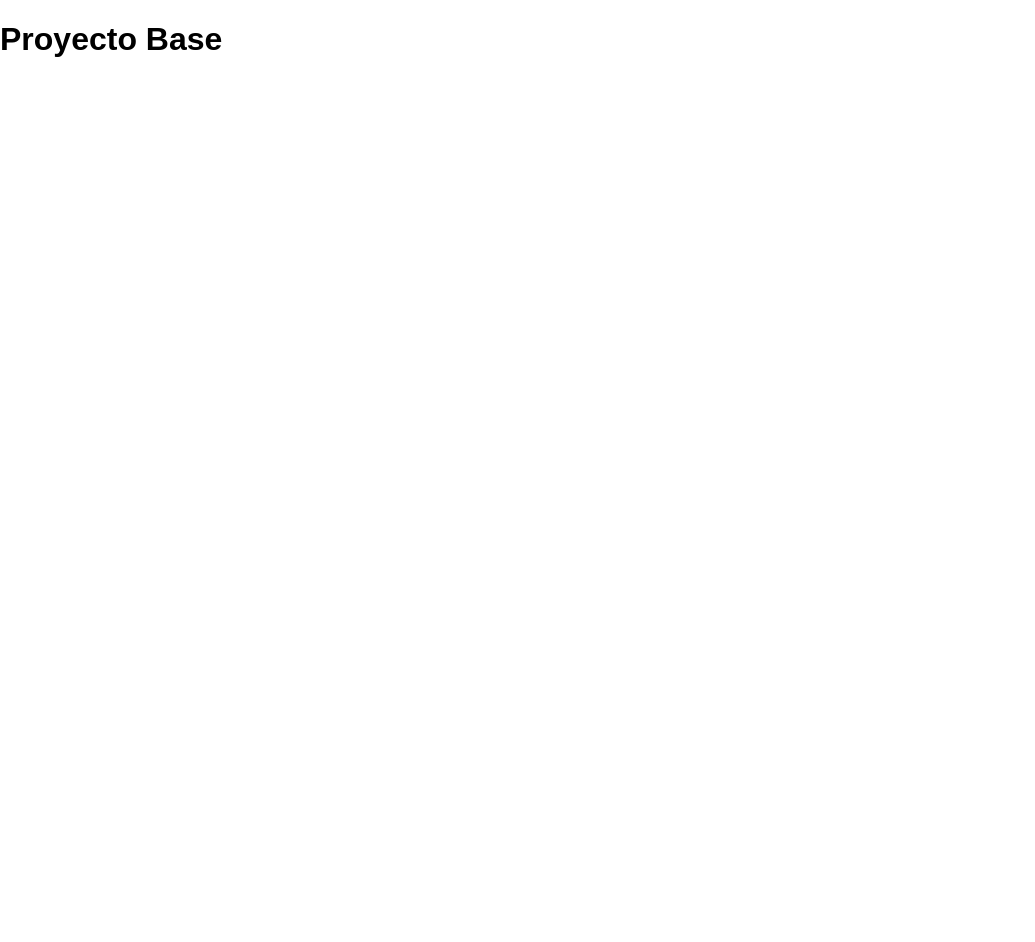
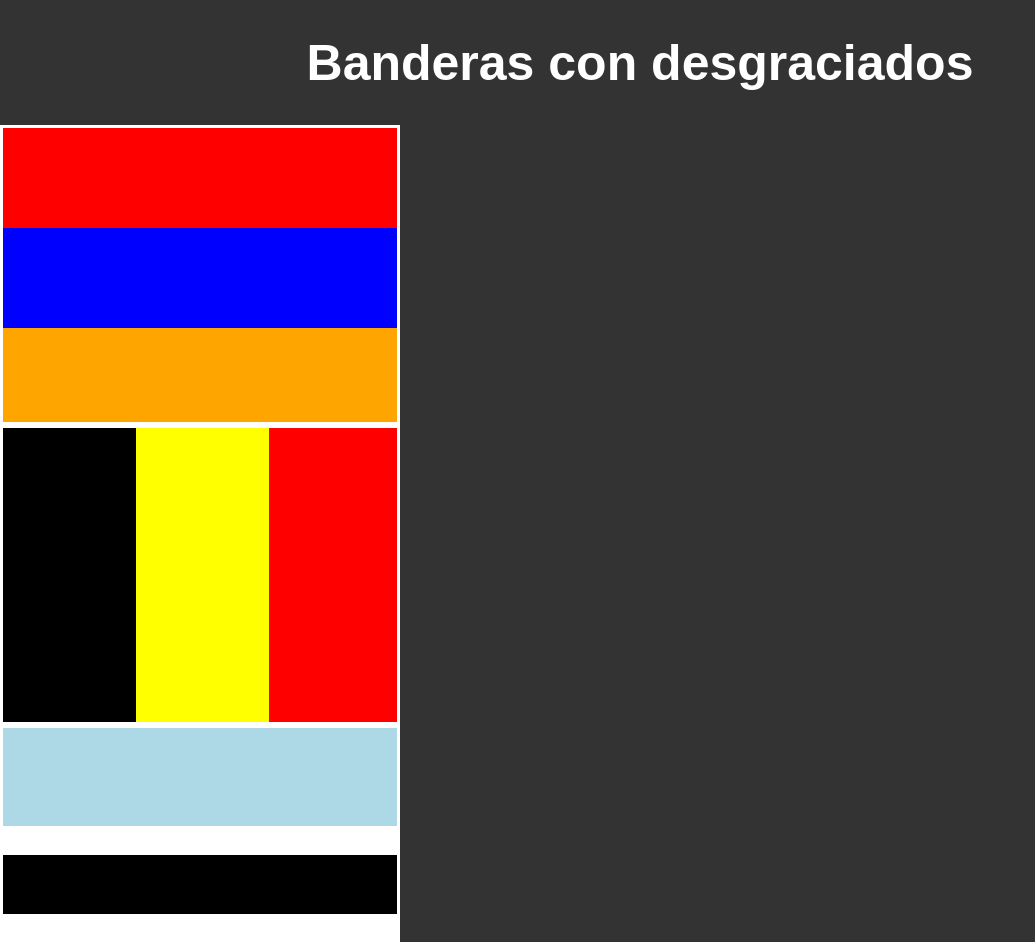
Before and after one commit to monre036/banderas-degradados-lineales, a plain HTML site: page index.html in a window 1280 px wide. Shown: the top 942 px of the page, without its empty margins (0-1035 px from the left). Before the commit the page ends 800 px from the top, so only its background shows below. Drawn offline with Linux system fonts and the light colour scheme.

Commit message:
changes 1

```diff
--- a/css/styles.css
+++ b/css/styles.css
@@ -22,4 +22,41 @@ ul {
 body {
     margin: 0;
     font-family: sans-serif;
+    background: #333;
 }
+
+.title {
+    color: white;
+    text-align: center;
+    font-size: 50px;
+}
+
+.flag {
+    width: 400px;
+    height: 300px;
+    border: 3px solid white;
+}
+
+.flag-1 {
+    background-image: linear-gradient(red 100px, blue 100px 200px, orange 200px);
+}
+
+.flag-2 {
+    background-image: linear-gradient(to right, black 133px, yellow 133px 266px, red 133px);
+}
+
+.flag-3 {
+    background-image: linear-gradient(lightblue 33.3%, white 33.3% 43.3%, black 43.3% 63.3%, white 63.3% 73.3%, lightblue 73.3%);
+}
+
+.flag-4 {
+    background-image: linear-gradient(to right, green 150px, transparent 150px), linear-gradient(to bottom, yellow 50%, red 50%);
+}
+
+.flag-5 {
+    background-image: linear-gradient(135deg, green 207px, yellow 207px 280px, red 280px);
+}
+
+.flag-6 {
+    background-image: linear-gradient(130deg, blue 0%, transparent 20%), linear-gradient(155deg, orange 20%, transparent 40%), linear-gradient(180deg, yellow 40%, transparent 60%), linear-gradient(205deg, green 60%, transparent 80%), linear-gradient(230deg, purple 80%, transparent 100%);
+}
--- a/index.html
+++ b/index.html
@@ -9,7 +9,13 @@
 </head>
 
 <body>
-    <h1>Proyecto Base</h1>
+    <h1 class="title">Banderas con desgraciados</h1>
+    <div class="flag flag-1"></div>
+    <div class="flag flag-2"></div>
+    <div class="flag flag-3"></div>
+    <div class="flag flag-4"></div>
+    <div class="flag flag-5"></div>
+    <div class="flag flag-6"></div>
 </body>
 
 </html>
```
